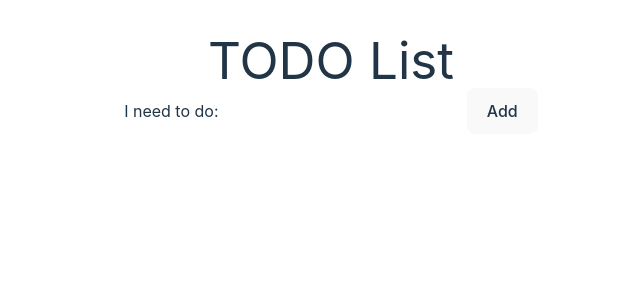
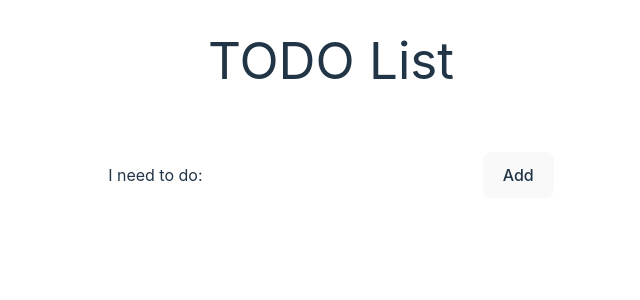
Before and after one commit to bradeac/dvt-todolist-assessment-bradeacamil, a React (Vite) app: page / in a window 1280 px wide. Shown: the top 300 px of the page, without its empty margins (309-949 px from the left). Built offline with nearby package versions, Linux system fonts and the light colour scheme.

Commit message:
Add basic styling (#5)
* Add some basic styling like flex containers, margins, gaps

* Change layout. Make TODOs container scrollable and set max-height

```diff
--- a/src/App.tsx
+++ b/src/App.tsx
@@ -25,18 +25,9 @@ function App() {
 
   return (
     <main>
-      <h1>TODO List</h1>
-      <section>
-        {todos.map((todo) => (
-          <article key={todo}>
-            <input id={todo} type="checkbox" />
-            <label htmlFor={todo}>{todo}</label>
-            <button onClick={() => handleDelete(todo)}>Delete</button>
-          </article>
-        ))}
-      </section>
-      <form onSubmit={handleSubmit}>
-        <section>
+      <h1 className="mb-16">TODO List</h1>
+      <form className="mb-16" onSubmit={handleSubmit}>
+        <section className="flex items-center gap-4">
           <label htmlFor="todotextinput">I need to do:</label>
           <input
             id="todotextinput"
@@ -49,6 +40,20 @@ function App() {
           </button>
         </section>
       </form>
+      <section className="max-h-[60vh] overflow-y-scroll">
+        {todos.map((todo) => (
+          <article
+            className="flex items-center justify-between mb-2"
+            key={todo}
+          >
+            <div className="flex gap-2">
+              <input id={todo} type="checkbox" />
+              <label htmlFor={todo}>{todo}</label>
+            </div>
+            <button onClick={() => handleDelete(todo)}>Delete</button>
+          </article>
+        ))}
+      </section>
     </main>
   );
 }
```
